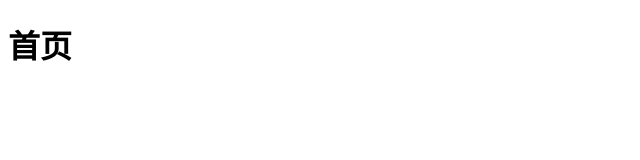
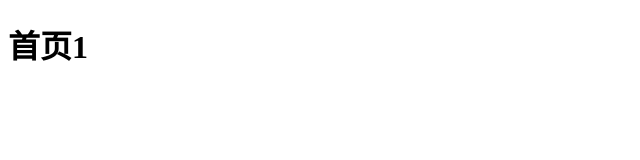
Before and after one commit to fangweibi/fangweibi.github.io, a plain HTML site: page youye.html in a window 1280 px wide. Shown: the full height of the page, 0-640 px from the left. Drawn offline with Linux system fonts and the light colour scheme.

```diff
--- a/youye.html
+++ b/youye.html
@@ -6,7 +6,7 @@
 </head>
 <body>
 
-<h1>首页</h1>
+<h1>首页1</h1>
 
 </body>
 </html>
```
